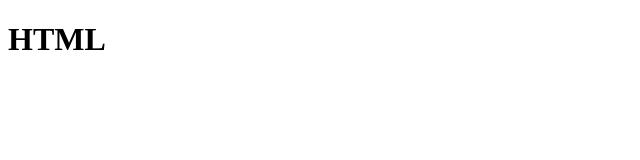
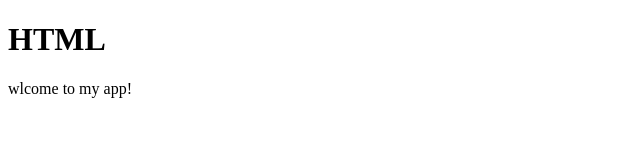
Before and after one commit to nazanin1998/web-server, a website: page public/index.html in a window 1280 px wide. Shown: the whole page, without its empty margins (0-640 px from the left). Drawn offline with Linux system fonts and the light colour scheme.

Commit message:
Update index.html

```diff
--- a/public/index.html
+++ b/public/index.html
@@ -9,5 +9,6 @@
       <h1>
           HTML
       </h1>
+      <p>wlcome to my app!</P>
   </body>
 </html>
```
